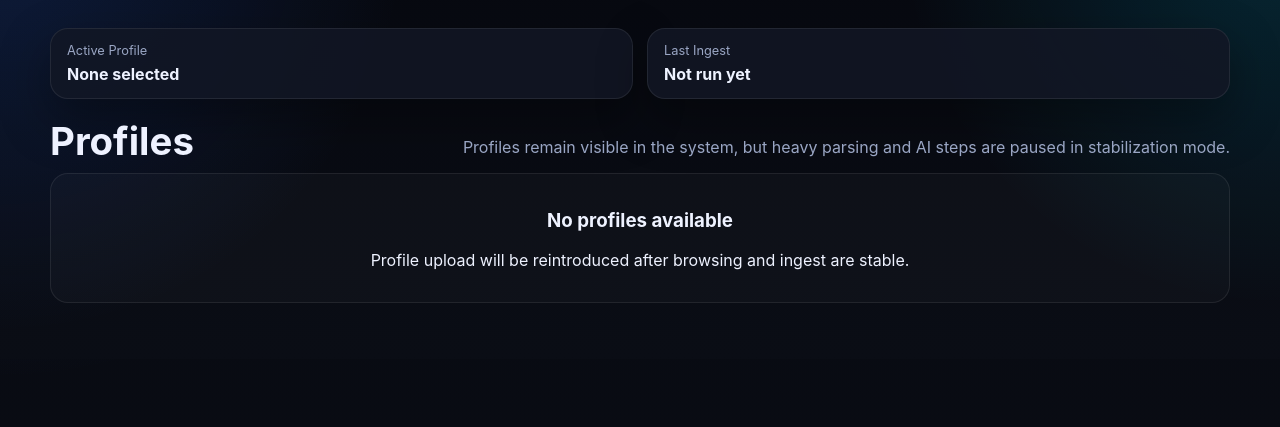
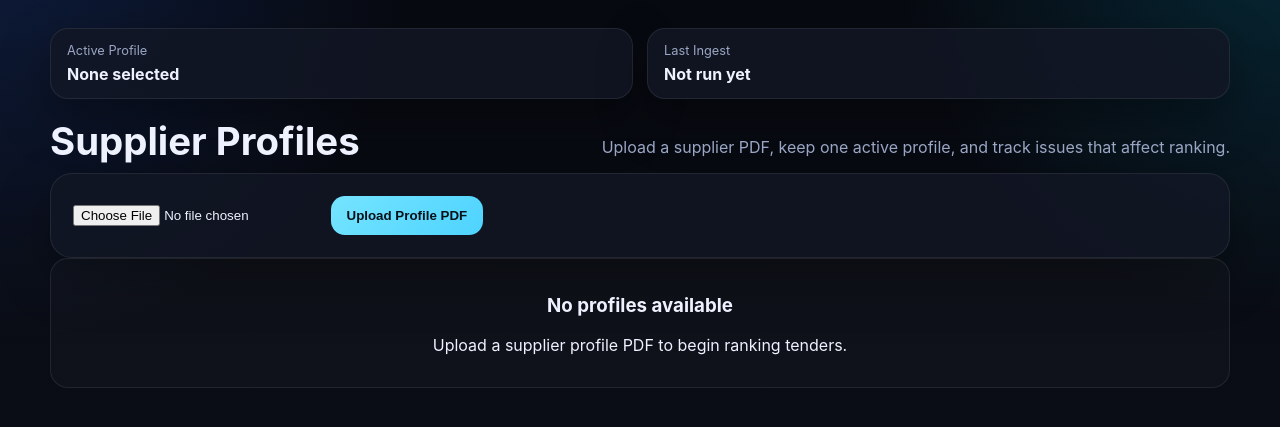
Before and after one commit to veza-sawbn/tenderai-kitchen, a Flask app: page /profiles in a window 1280 px wide. Shown: the part 73-500 px from the top of the page. Run offline with Flask 3, Linux system fonts and the light colour scheme; some libraries are stand-ins or nearby versions.

Commit message:
Update profiles.html

```diff
--- a/templates/profiles.html
+++ b/templates/profiles.html
@@ -2,8 +2,15 @@
 
 {% block content %}
 <section class="section-head">
-    <h1>Profiles</h1>
-    <p class="muted">Profiles remain visible in the system, but heavy parsing and AI steps are paused in stabilization mode.</p>
+    <h1>Supplier Profiles</h1>
+    <p class="muted">Upload a supplier PDF, keep one active profile, and track issues that affect ranking.</p>
+</section>
+
+<section class="glass-card">
+    <form action="{{ url_for('upload_profile') }}" method="post" enctype="multipart/form-data" class="inline-form" data-loading="true">
+        <input type="file" name="profile_pdf" accept=".pdf" required>
+        <button class="btn btn-primary" type="submit">Upload Profile PDF</button>
+    </form>
 </section>
 
 <div class="stack-list">
@@ -20,23 +27,50 @@
                         {% endif %}
                     </div>
                 </div>
+                {% if not profile.is_active %}
+                    <form action="{{ url_for('activate_profile', profile_id=profile.id) }}" method="post">
+                        <button class="btn btn-secondary" type="submit">Set Active</button>
+                    </form>
+                {% endif %}
             </div>
 
             <div class="detail-grid">
                 <div>
                     <label>Capabilities</label>
-                    <p>{{ profile.capabilities_text or "Not set" }}</p>
+                    <p>{{ profile.capabilities_text or "Not parsed" }}</p>
                 </div>
                 <div>
                     <label>Locations</label>
-                    <p>{{ profile.locations_text or "Not set" }}</p>
+                    <p>{{ profile.locations_text or "Not parsed" }}</p>
                 </div>
+            </div>
+
+            <h4>Profile Issues</h4>
+            <div class="stack-list">
+                {% for issue in profile.issues %}
+                    <div class="issue-card">
+                        <div>
+                            <strong>{{ issue.title }}</strong>
+                            <p class="muted">{{ issue.detail }}</p>
+                            <small>Status: {{ issue.status }} · Penalty: {{ issue.penalty_weight }}</small>
+                        </div>
+                        <form action="{{ url_for('update_issue_status', issue_id=issue.id) }}" method="post" class="inline-form">
+                            <select name="status">
+                                <option value="pending" {% if issue.status == 'pending' %}selected{% endif %}>Pending</option>
+                                <option value="fixed" {% if issue.status == 'fixed' %}selected{% endif %}>Fixed</option>
+                            </select>
+                            <button class="btn btn-secondary" type="submit">Save</button>
+                        </form>
+                    </div>
+                {% else %}
+                    <p class="muted">No issues recorded.</p>
+                {% endfor %}
             </div>
         </section>
     {% else %}
         <div class="empty-state">
             <h3>No profiles available</h3>
-            <p>Profile upload will be reintroduced after browsing and ingest are stable.</p>
+            <p>Upload a supplier profile PDF to begin ranking tenders.</p>
         </div>
     {% endfor %}
 </div>
```
